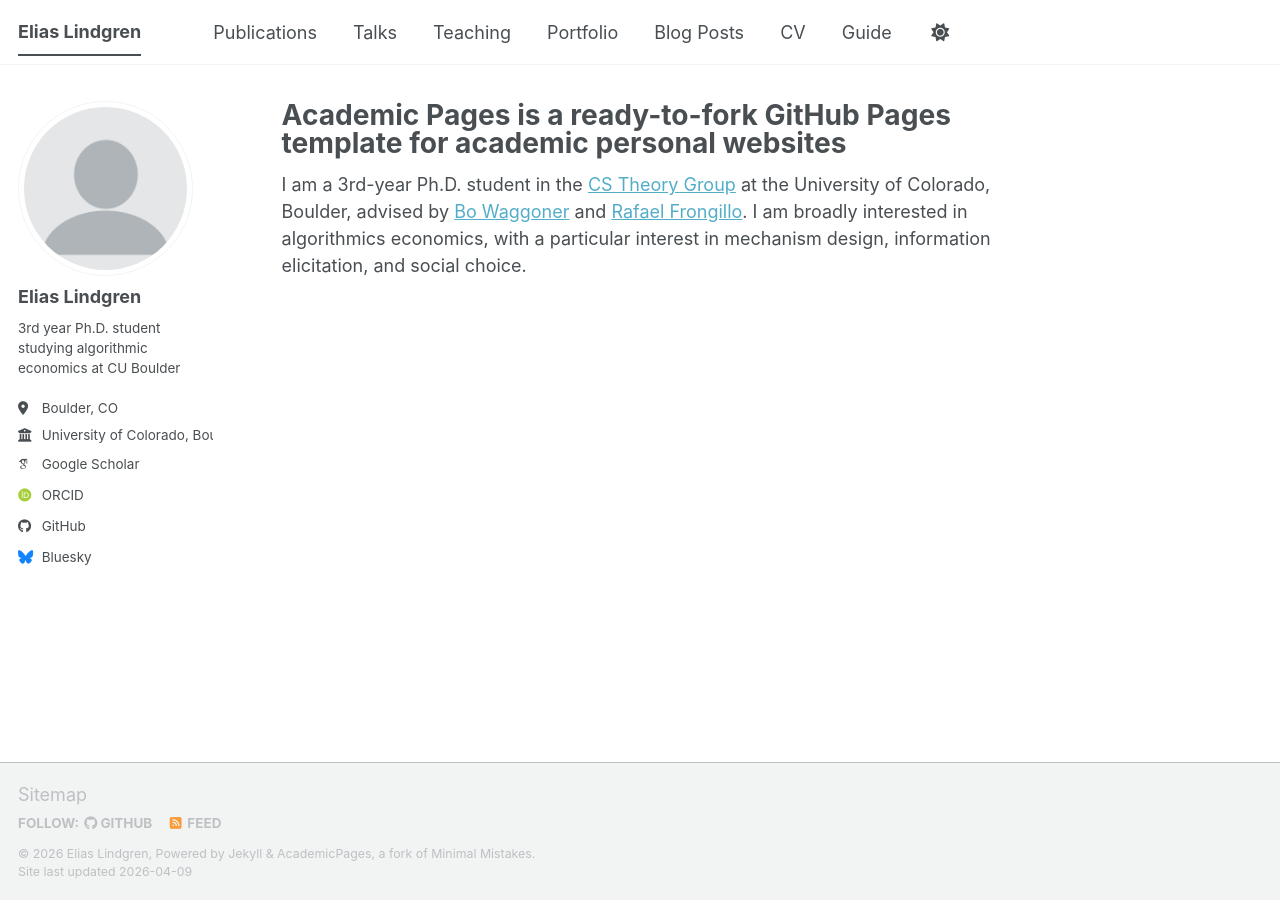
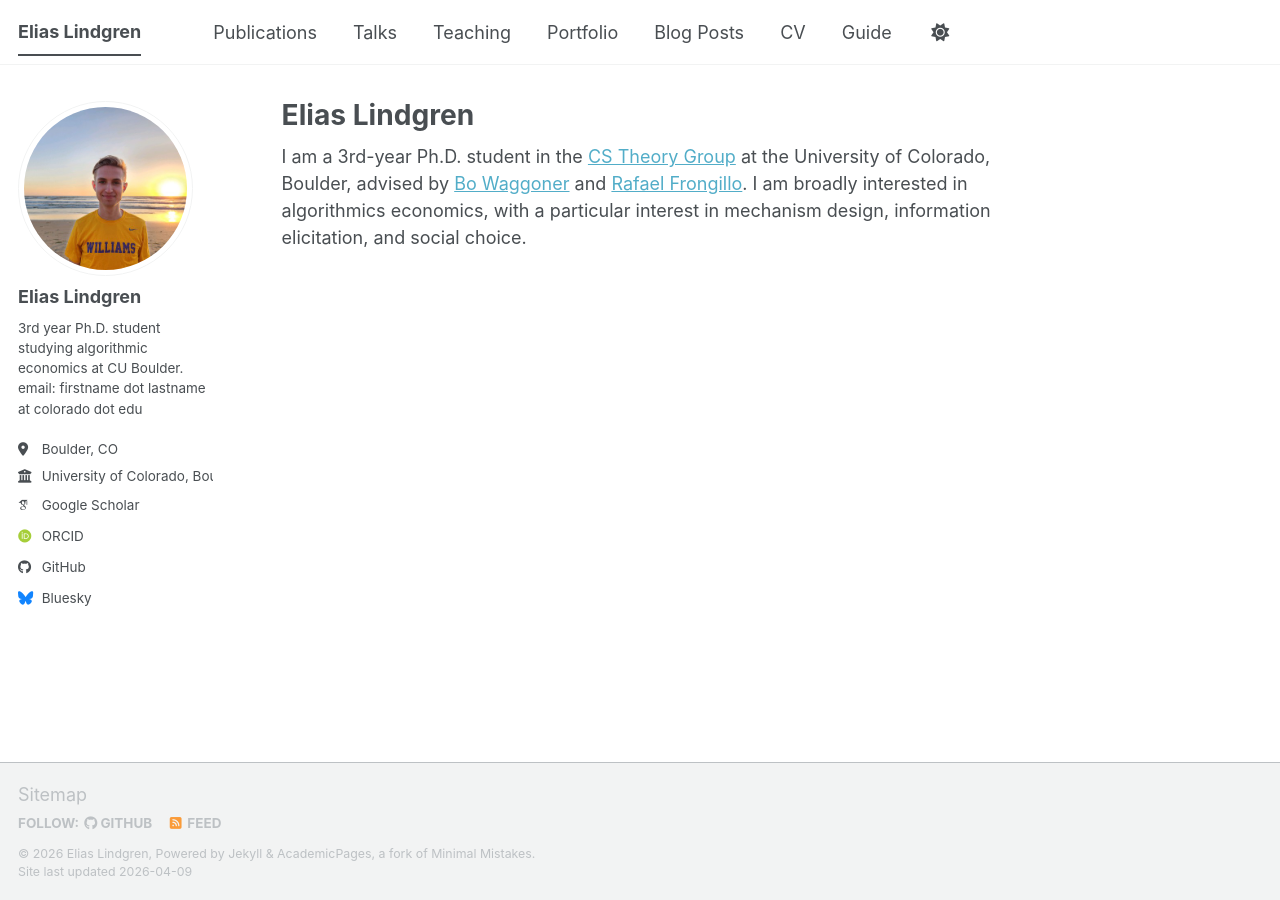
Before and after one commit to eaplindgren/eaplindgren.github.io, a Jekyll site: the page built from _pages/about.md, in a window 1280 px wide. Built offline with Jekyll 4.4.1, drawn with Linux system fonts in a browser that asks for light colours; some web fonts are replaced; a script bundle is joined from its source files by our own code; library files that are not in the unit come from our copies.

Commit message:
pfp and description

```diff
--- a/_config.yml
+++ b/_config.yml
@@ -23,10 +23,10 @@ repository               : "eaplindgren/eaplindgren.github.io"
 #               Additional customization can be done by editing /_includes/author-profile.html
 author:
   # Biographic information
-  avatar           : "profile.png"
+  avatar           : "picofme.jpeg"
   name             : "Elias Lindgren"
   pronouns         : # example: "she/her"
-  bio              : "3rd year Ph.D. student studying algorithmic economics at CU Boulder"
+  bio              : "3rd year Ph.D. student studying algorithmic economics at CU Boulder.\nemail: firstname dot lastname at colorado dot edu"
   location         : "Boulder, CO"
   employer         : "University of Colorado, Boulder"
   uri              : # URL
--- a/_pages/about.md
+++ b/_pages/about.md
@@ -1,6 +1,6 @@
 ---
 permalink: /
-title: "Academic Pages is a ready-to-fork GitHub Pages template for academic personal websites"
+title: "Elias Lindgren"
 author_profile: true
 redirect_from:
   - /about/
```
Also changed, not shown: images/picofme.jpeg (added).
